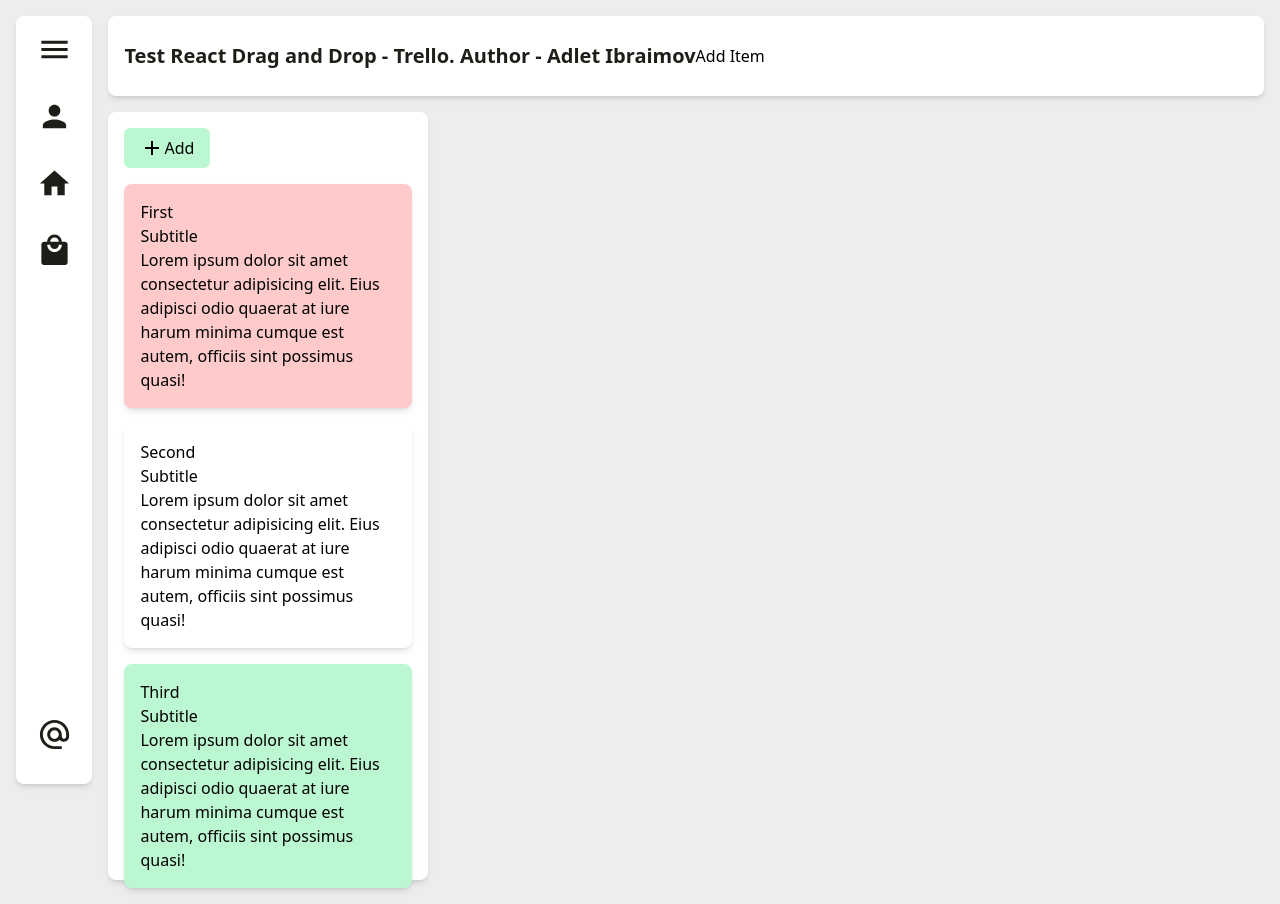
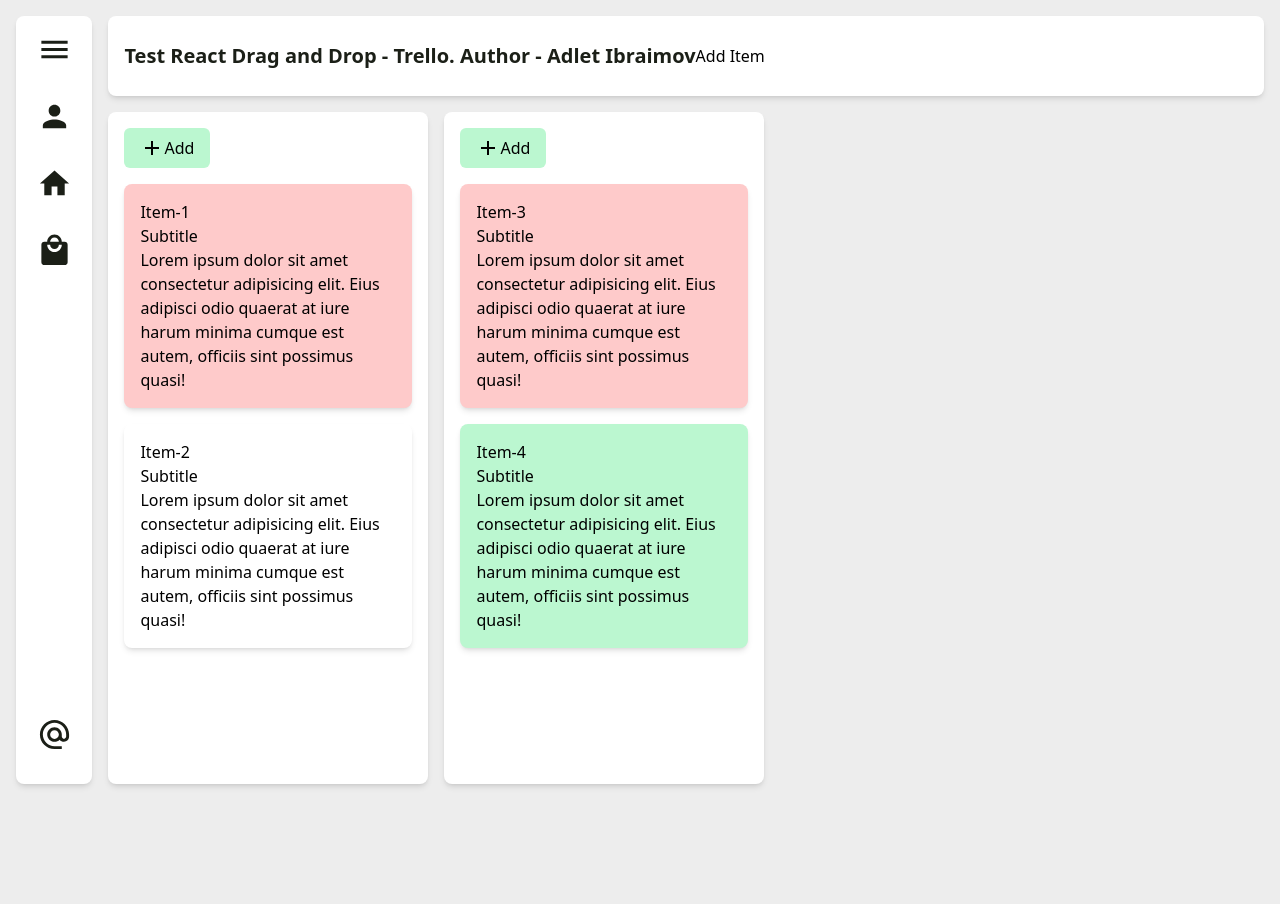
Before and after one commit to ibrvimv/trello, a Next.js app: page / in a window 1280 px wide. After the commit the page ends 800 px from the top, so only its background shows below. Built offline with nearby package versions, Linux system fonts and the light colour scheme.

Commit message:
algorithm for items

```diff
--- a/src/components/column.tsx
+++ b/src/components/column.tsx
@@ -1,16 +1,23 @@
 'use client';
 import Card from './card';
-import { Droppable, Draggable } from 'react-beautiful-dnd';
-import { DataType } from './main-content';
+import { Droppable, Draggable, DraggableProvided } from 'react-beautiful-dnd';
+import { ColumnType } from './main-content';
 import AddIcon from '@mui/icons-material/Add';
 import Modal from './modal';
 import { useDispatch, useSelector } from 'react-redux';
 import { openModal } from '@/redux/modal-slice';
 
-export default function Column({ store }: { store: DataType[] }): JSX.Element {
+export default function Column({
+  column,
+  provided,
+}: {
+  column: ColumnType;
+  provided: DraggableProvided;
+}): JSX.Element {
   const modal = useSelector(
     (state: { modal: { visible: boolean } }) => state.modal
   );
+
   const dispatch = useDispatch();
 
   const handleModal = () => {
@@ -18,7 +25,12 @@
   };
 
   return (
-    <div className='_column p-4 rounded-lg flex flex-col bg-white shadow-md max-w-80'>
+    <div
+      className='_column p-4 rounded-lg flex flex-col bg-white shadow-md max-w-80 w-full mr-4'
+      {...provided.dragHandleProps}
+      {...provided.draggableProps}
+      ref={provided.innerRef}
+    >
       <div className=''>
         <div
           onClick={handleModal}
@@ -28,14 +40,14 @@
         </div>
       </div>
       <Modal visible={modal.visible} />
-      <Droppable droppableId='ROOT' type='group'>
+      <Droppable droppableId={column.id}>
         {(provided) => (
           <div
             className='_column-droppable flex flex-col'
             {...provided.droppableProps}
             ref={provided.innerRef}
           >
-            {store.map((item, index) => (
+            {column.items.map((item, index) => (
               <Draggable key={item.id} draggableId={item.id} index={index}>
                 {(provided) => <Card props={item} provided={provided} />}
               </Draggable>
--- a/src/components/main-content.tsx
+++ b/src/components/main-content.tsx
@@ -1,17 +1,27 @@
 'use client';
-import { DragDropContext, DropResult } from 'react-beautiful-dnd';
+import {
+  DragDropContext,
+  Draggable,
+  DropResult,
+  Droppable,
+} from 'react-beautiful-dnd';
 import Column from './column';
 import { useDispatch, useSelector } from 'react-redux';
-import { addItem, reorderItems } from '@/redux/data-slice';
+import { addItem, reorderClomuns } from '@/redux/data-slice';
 
-export type DataType = {
-  title: string;
+export type ItemType = {
   bgColor: string;
   id: string;
+  title: string;
+};
+export type ColumnType = {
+  title: string;
+  id: string;
+  items: ItemType[];
 };
 
 export default function MainContent(): JSX.Element {
-  const DATA = useSelector((state: { data: DataType[] }) => state.data);
+  const columns = useSelector((state: { data: ColumnType[] }) => state.data);
   const dispatch = useDispatch();
 
   const handleAddItem = () => {
@@ -34,11 +44,40 @@
     )
       return;
 
+    // columns
     if (type === 'group') {
       const sourceIndex = source.index;
       const destinationIndex = destination.index;
-      dispatch(reorderItems({ sourceIndex, destinationIndex }));
+      dispatch(reorderClomuns({ sourceIndex, destinationIndex }));
     }
+    // items
+    const columnsSourceIndex = columns.findIndex(
+      (column) => column.id === source.droppableId
+    );
+    const columnsDestinationIndex = columns.findIndex(
+      (column) => column.id === destination.droppableId
+    );
+
+    const newSourceItems = [...columns[columnsSourceIndex].items];
+    const newDestinationItems =
+      source.droppableId !== destination.droppableId
+        ? [...columns[columnsDestinationIndex].items]
+        : newSourceItems;
+
+    const [deletedItem] = newSourceItems.splice(source.index, 1);
+    newDestinationItems.splice(destination.index, 0, deletedItem);
+
+    const newColumns = [...columns];
+
+    newColumns[columnsSourceIndex] = {
+      ...columns[columnsSourceIndex],
+      items: newSourceItems,
+    };
+
+    newColumns[columnsDestinationIndex] = {
+      ...columns[columnsDestinationIndex],
+      items: newDestinationItems,
+    };
   };
 
   return (
@@ -52,7 +91,28 @@
         </div>
         <DragDropContext onDragEnd={handleDragDrop}>
           <div className='_columns flex gap-4 h-full'>
-            {DATA && <Column store={DATA} />}
+            <Droppable droppableId='ROOT' type='group'>
+              {(provided) => (
+                <div
+                  className='_columns-droppable flex w-full'
+                  {...provided.droppableProps}
+                  ref={provided.innerRef}
+                >
+                  {columns.map((column, index) => (
+                    <Draggable
+                      key={column.id}
+                      draggableId={column.id}
+                      index={index}
+                    >
+                      {(provided) => (
+                        <Column column={column} provided={provided} />
+                      )}
+                    </Draggable>
+                  ))}
+                  {provided.placeholder}
+                </div>
+              )}
+            </Droppable>
           </div>
         </DragDropContext>
       </div>
--- a/src/redux/data-slice.ts
+++ b/src/redux/data-slice.ts
@@ -4,19 +4,36 @@
 
 const initialState = [
   {
+    id: 'Column-1',
     title: 'First',
-    bgColor: 'bg-red-200',
-    id: '1111Adsfdsfdsf',
+    items: [
+      {
+        id: 'item-1',
+        title: 'Item-1',
+        bgColor: 'bg-red-200',
+      },
+      {
+        id: 'item-2',
+        title: 'Item-2',
+        bgColor: 'bg-cyan-200',
+      },
+    ],
   },
   {
+    id: 'Column-2',
     title: 'Second',
-    bgColor: 'bg-cyan-200',
-    id: '2222fdsfsfalfdslf',
-  },
-  {
-    title: 'Third',
-    bgColor: 'bg-green-200',
-    id: '3333erweirpweprp',
+    items: [
+      {
+        id: 'item-3',
+        title: 'Item-3',
+        bgColor: 'bg-red-200',
+      },
+      {
+        id: 'item-4',
+        title: 'Item-4',
+        bgColor: 'bg-green-200',
+      },
+    ],
   },
 ];
 const dataSlice = createSlice({
@@ -35,7 +52,7 @@
     // removeItem: (state, action) => {
     //   state = state.filter((item) => item.id !== action.payload);
     // },
-    reorderItems: (state, action) => {
+    reorderClomuns: (state, action) => {
       const { sourceIndex, destinationIndex } = action.payload;
       const newState = [...state];
 
@@ -43,9 +60,10 @@
       newState.splice(destinationIndex, 0, removedItem);
       return newState;
     },
+    reorderItems: (state, action) => {},
   },
 });
 
-export const { addItem, reorderItems } = dataSlice.actions;
+export const { addItem, reorderClomuns, reorderItems } = dataSlice.actions;
 
 export default dataSlice.reducer;
```
